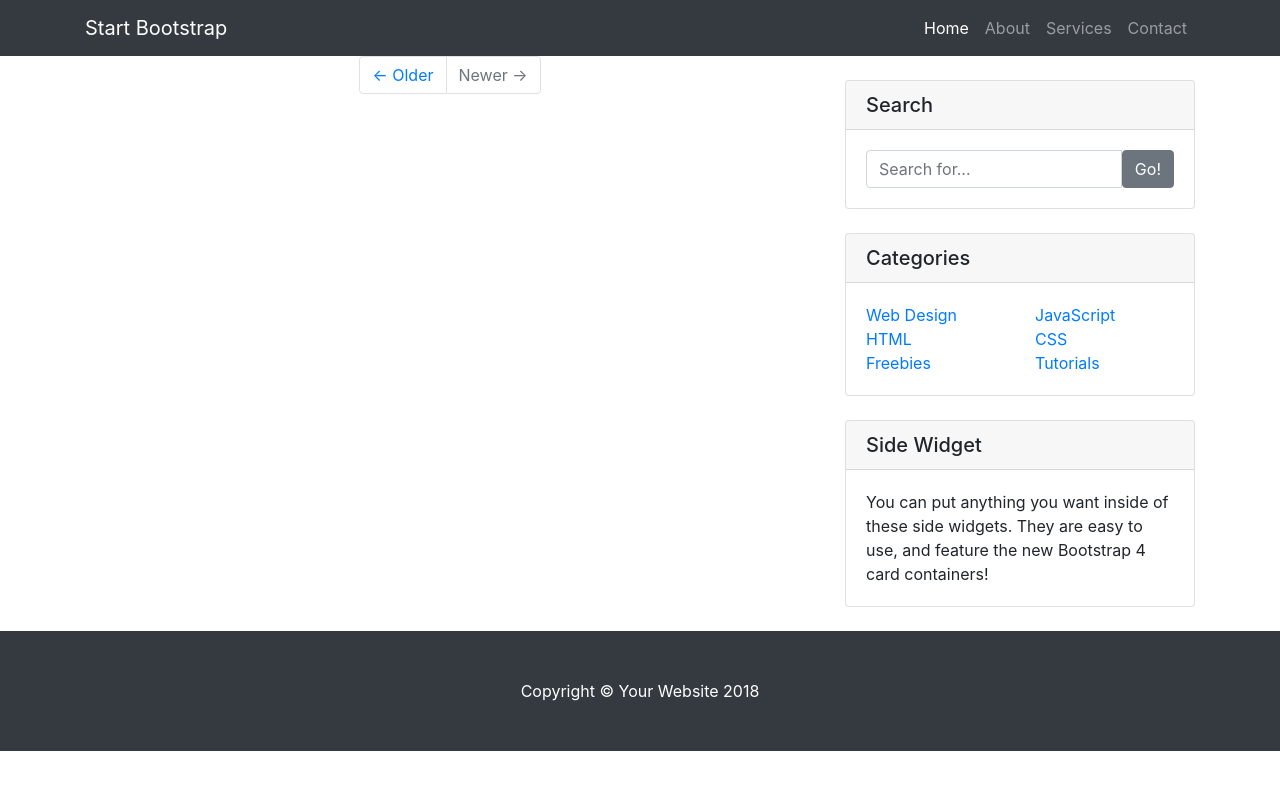
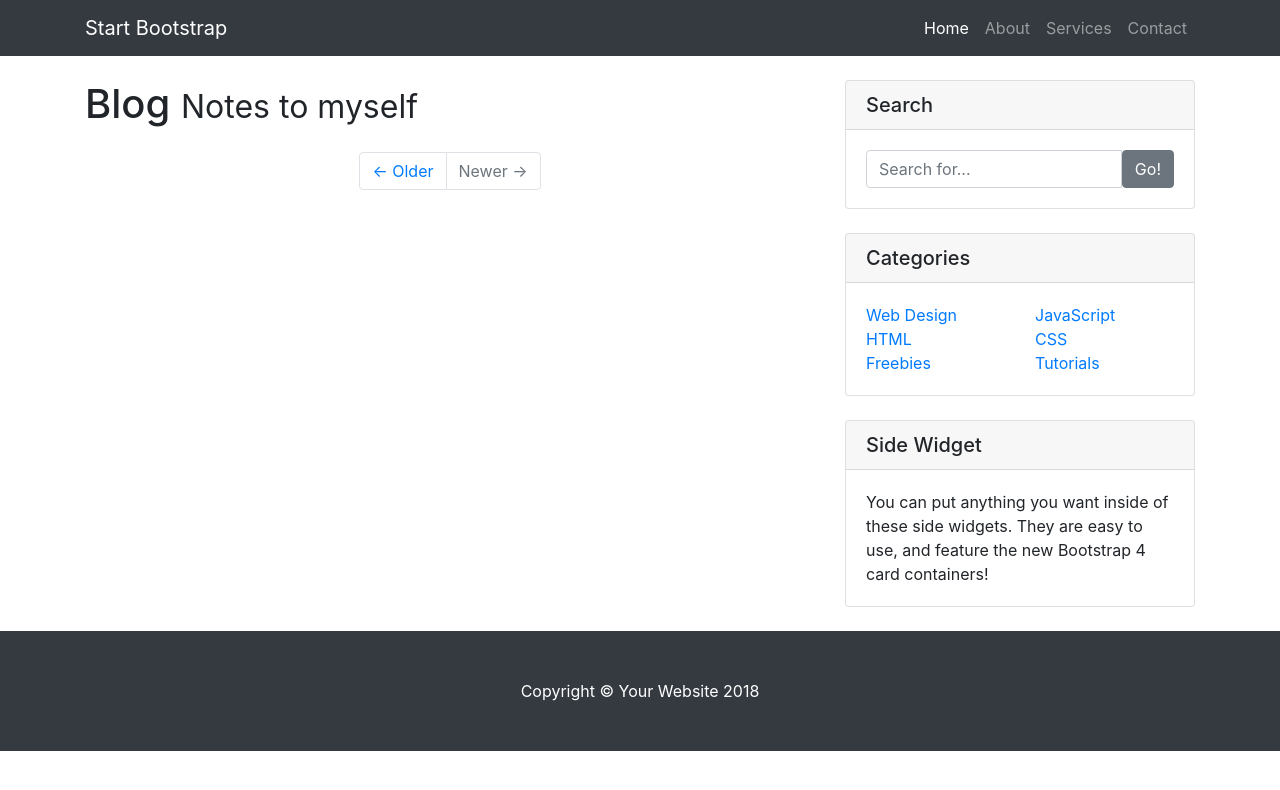
Before and after one commit to smboyer/smboyer.github.io, a Jekyll site: the page built from blog.html, in a window 1280 px wide. Shown: the top 790 px of the page. Built offline with Jekyll 4.4.1, drawn with Linux system fonts in a browser that asks for light colours.

Commit message:
Update blog.html

```diff
--- a/blog.html
+++ b/blog.html
@@ -1,4 +1,8 @@
 ---
 title: Blog
+subtitle: Notes to myself
 layout: blog
 ---
+          <h1 class="my-4">{{ page.title }}
+            <small>{{ page.subtitle }}</small>
+          </h1>
```
